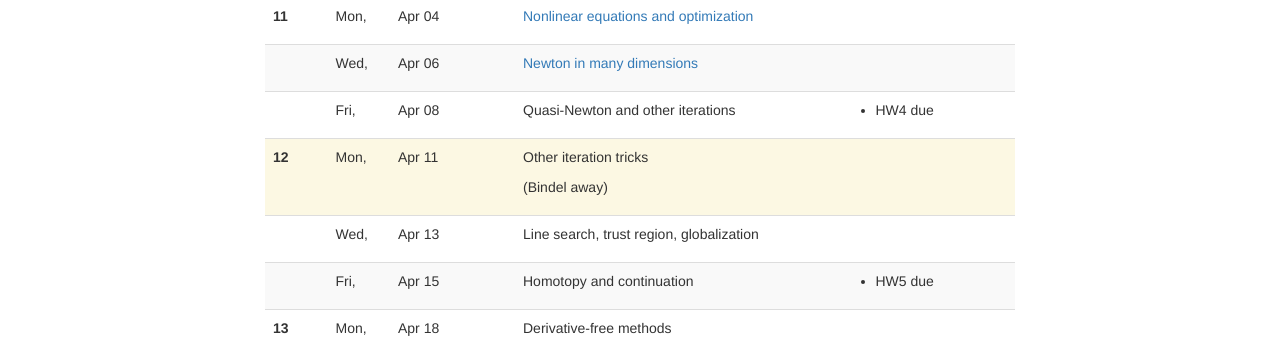
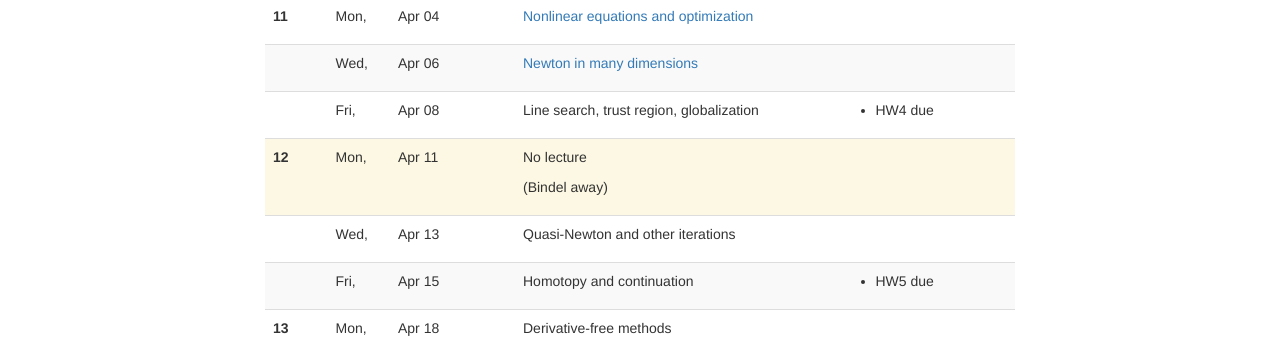
Before and after one commit to dbindel/cs4220-s17, a Jekyll site: the page built from web/schedule.html, in a window 1280 px wide and 900 px high, scrolled down 1635 px. Shown: the part 158-496 px from the top of the window. Built offline with Jekyll 4.4.1, drawn with Linux system fonts in a browser that asks for light colours; nearby versions of some CDN libraries.

Commit message:
Slight rearrangement of upcoming lectures.

```diff
--- a/web/_data/lectures.yml
+++ b/web/_data/lectures.yml
@@ -192,7 +192,7 @@
   notes: 2016-04-06-notes.pdf
 -
   date: 2016-04-08
-  info: Quasi-Newton and other iterations
+  info: Line search, trust region, globalization
   hw: HW4 due
 #
 # ==================
@@ -200,11 +200,11 @@
 #
 -
   date: 2016-04-11
-  info: Other iteration tricks
+  info: No lecture
   travel: Purdue seminar
 -
   date: 2016-04-13
-  info: Line search, trust region, globalization
+  info: Quasi-Newton and other iterations
 -
   date: 2016-04-15
   info: Homotopy and continuation
```
